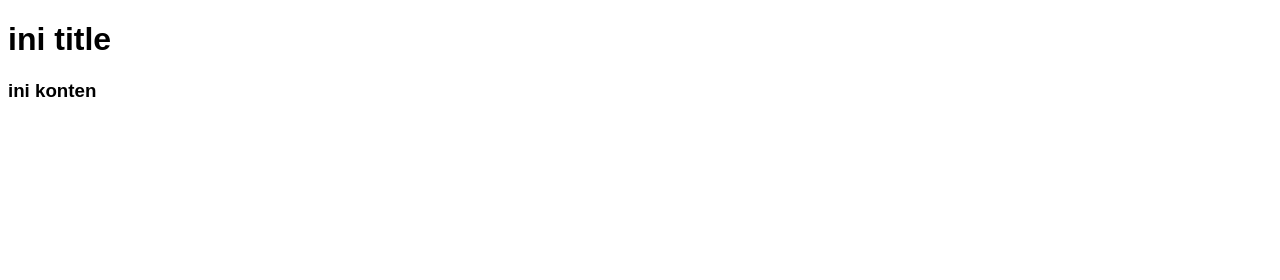
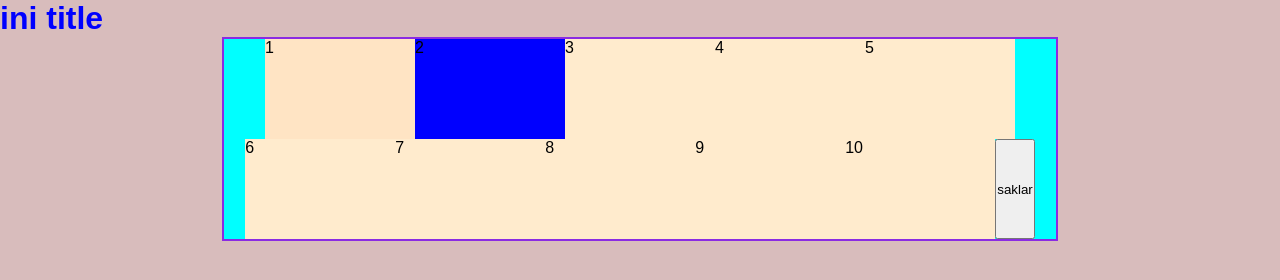
Before and after one commit to raflyalvito/RevoU, a plain HTML site: page index.html in a window 1280 px wide. Drawn offline with Linux system fonts and the light colour scheme.

Commit message:
menambahkan js

```diff
--- a/index.html
+++ b/index.html
@@ -5,14 +5,26 @@
     <meta name="viewport" content="width=device-width, initial-scale=1.0" />
     <title>dokument nama</title>
     <link rel="stylesheet" href="style.css" />
+    <script src="script.js"></script>
   </head>
   <body>
     <header>
       <h1>ini title</h1>
     </header>
 
-    <article>
-      <h3>ini konten</h3>
+    <article class="container">
+      <div class="satu">1</div>
+      <div class="dua">2</div>
+      <div class="tiga">3</div>
+      <div class="tiga">4</div>
+      <div class="tiga">5</div>
+      <div class="tiga">6</div>
+      <div class="tiga">7</div>
+      <div class="tiga">8</div>
+      <div class="tiga">9</div>
+      <div class="tiga">10</div>
+
+      <button onclick="lampu(0)">saklar</button>
     </article>
   </body>
 </html>
--- /dev/null
+++ b/script.js
@@ -0,0 +1,5 @@
+function lampu(n) {
+  if (n == 0) {
+    alert("lampu menyala");
+  }
+}
--- a/style.css
+++ b/style.css
@@ -1,3 +1,38 @@
+* {
+  margin: 0;
+  padding: 0;
+}
+
 body {
   font-family: Arial, Helvetica, sans-serif;
+  background-color: #d8bcbc;
 }
+h1 {
+  color: blue;
+}
+.container {
+  display: flex;
+  flex-wrap: wrap;
+  background-color: aqua;
+  width: 65%;
+  height: 100%;
+  margin: auto;
+  border: 2px solid blueviolet;
+  justify-content: center;
+  align-content: flex-end;
+}
+div {
+  /* border: 2px solid black; */
+  width: 150px;
+  height: 100px;
+  /* background-color: blue; */
+}
+.satu {
+  background-color: bisque;
+}
+.dua {
+  background-color: blue;
+}
+.tiga {
+  background-color: blanchedalmond;
+}
```
